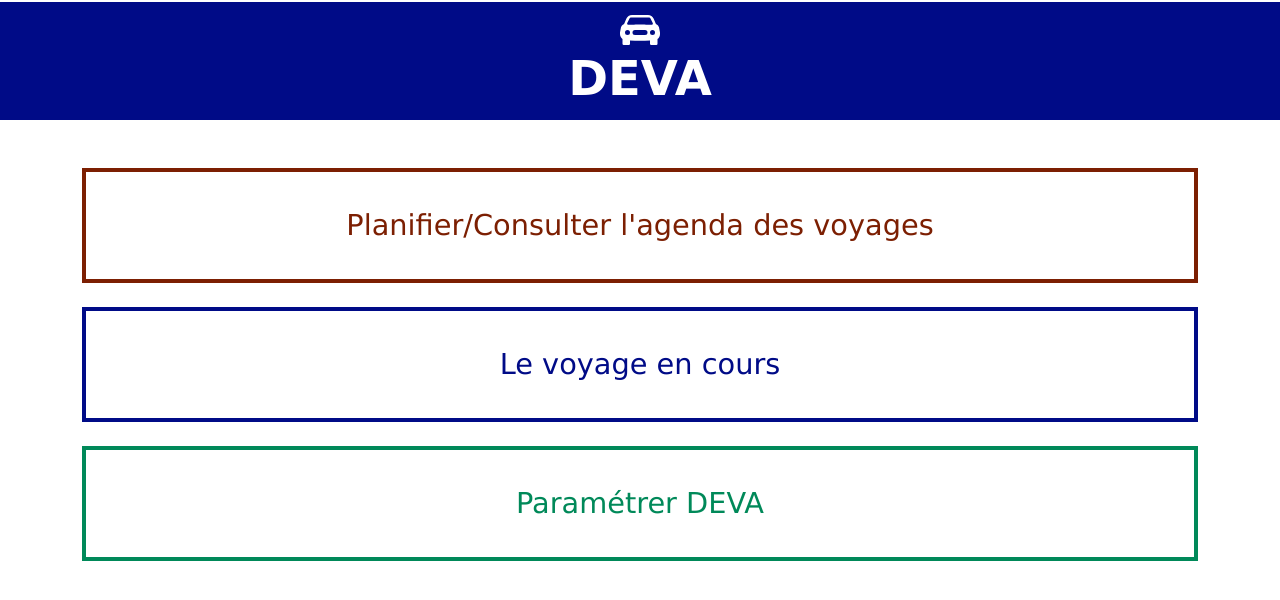
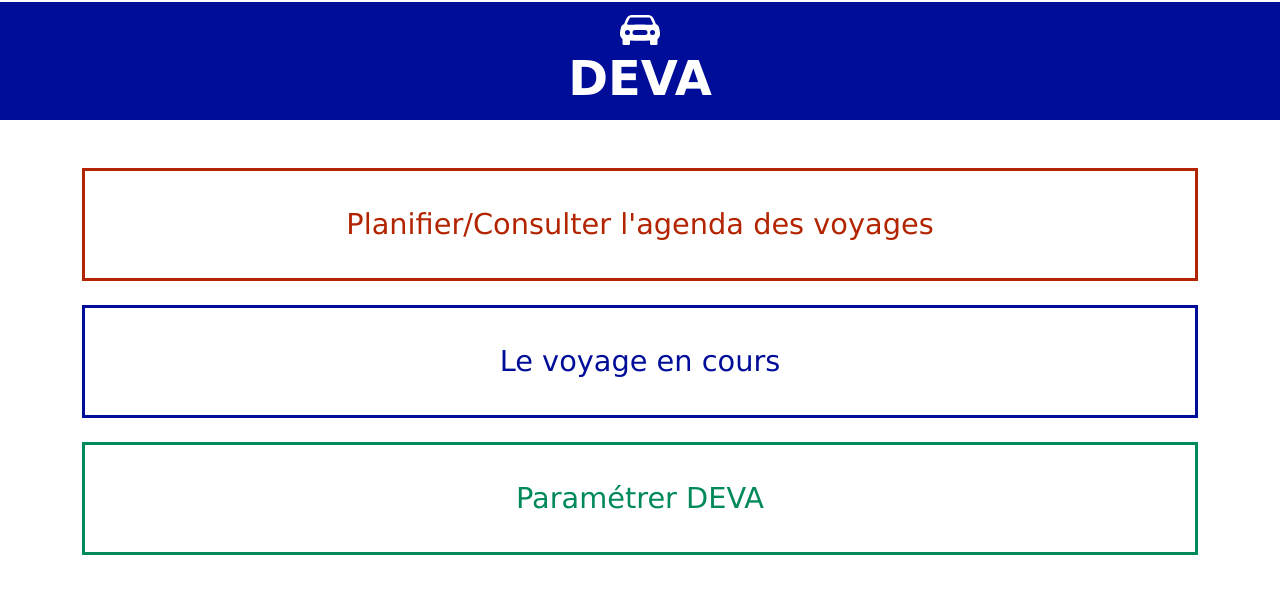
Before and after one commit to sioux46/Serenity2, a PHP site: page / in a window 1280 px wide. Shown: the top 600 px of the page. Run offline with PHP 8.4, Linux system fonts and the light colour scheme; some libraries are stand-ins or nearby versions.

Commit message:
Start page color

```diff
--- a/evo-calendar.css
+++ b/evo-calendar.css
@@ -44,7 +44,7 @@ input:focus, textarea:focus, button:focus {
   width: 200px;
   height: 100%;
   float: left;
-  background-color: #7c1f02;
+  background-color: hsl(12, 100%, 35%);
   color: #fff;
   z-index: 1;
   -webkit-transition: all 0.3s ease;
@@ -71,7 +71,7 @@ input:focus, textarea:focus, button:focus {
   -webkit-transform: translate(100%, 0);
   -ms-transform: translate(100%, 0);
   transform: translate(100%, 0);
-  background-color: #7c1f02;
+  background-color: hsl(12, 100%, 35%);
   padding: 10px 8px;
   cursor: pointer;
 }
@@ -264,7 +264,7 @@ tr.calendar-body .calendar-day .day.calendar-active:hover {
 
 tr.calendar-body .calendar-day .day.calendar-today {
   color: #fff;
-  background-color: #7c1f02;
+  background-color: hsl(12, 100%, 35%);
 }
 
 tr.calendar-body .calendar-day .day.calendar-today:hover {
@@ -324,7 +324,7 @@ tr.calendar-body .calendar-day .day[disabled] {
   height: 40px;
   top: 0;
   right: 0;
-  background-color: #7c1f02;
+  background-color: hsl(12, 100%, 35%);
   padding: 10px;
   cursor: pointer;
   z-index: 1;
@@ -339,7 +339,7 @@ tr.calendar-body .calendar-day .day[disabled] {
 .event-list > .event-empty {
   padding: 15px 10px;
   background-color: white;
-  border: 1px solid #7c1f02;
+  border: 1px solid hsl(12, 100%, 35%);
 }
 
 .event-list > .event-empty > p {
@@ -491,7 +491,7 @@ tr.calendar-body .calendar-day .day[disabled] {
 /* fallback color */
 .event-container > .event-icon > div[class^=event-bullet-],
 .event-indicator > .type-bullet > div[class^=type-] {
-  background-color: #7c1f02;
+  background-color: hsl(12, 100%, 35%);
 }
 
 .event-container > .event-icon > div.event-bullet-event,
@@ -807,7 +807,7 @@ button.icon-button > span.chevron-arrow-right {
     position: relative;
     padding: 10px 20px;
     text-align: center;
-    background-color: #7c1f02;
+    background-color: hsl(12, 100%, 35%);
     -webkit-box-shadow: 0 3px 8px -3px rgba(53, 43, 80, 0.65);
     box-shadow: 0 3px 8px -3px rgba(53, 43, 80, 0.65);
   }
@@ -828,7 +828,7 @@ button.icon-button > span.chevron-arrow-right {
     width: 100%;
     height: calc(100% - 43px);
     overflow-y: auto;
-    background-color: #7c1f02;
+    background-color: hsl(12, 100%, 35%);
     -webkit-transform: translateY(0);
     -ms-transform: translateY(0);
     transform: translateY(0);
--- a/evo-calendar.scss
+++ b/evo-calendar.scss
@@ -11,7 +11,7 @@
  *
 */
 
-$month-bg-color: rgba(#7c1f02, 1); // $sebBrown //hsla(157, 53%, 28%, 1); // hsla(180, 80%, 16%, 1); //   8773c1
+$month-bg-color: hsla(12, 100%, 35%, 1); // #8f1d00; // #882107; // rgba(#7c1f02, 1); // $sebBrown //hsla(157, 53%, 28%, 1); // hsla(180, 80%, 16%, 1); //   8773c1
 
 *, ::after, ::before {
     -webkit-box-sizing: border-box;
--- a/index.css
+++ b/index.css
@@ -14,7 +14,7 @@ body {
 #startButton {
   display: none;
   background-color: white;
-  border: 3px solid #000b87;
+  border: 3px solid hsl(235, 100%, 30%);
   border-radius: 50%;
   vertical-align: initial;
   margin-left: auto;
@@ -22,7 +22,7 @@ body {
 }
 
 .deva-tittle {
-  background-color: #000b87 !important;
+  background-color: hsl(235, 100%, 30%) !important;
 }
 
 .s-page {
@@ -35,7 +35,7 @@ body {
 .start-page-btn {
   border-radius: 0;
   font-size: 1.8rem;
-  border-width: 4px;
+  border-width: 3px;
   padding-top: 2rem;
   padding-bottom: 2rem;
 }
@@ -45,13 +45,13 @@ body {
 }
 
 #sheduleButton {
-  color: #7c1f02 !important;
-  border-color: #7c1f02 !important;
+  color: hsl(12, 100%, 35%) !important;
+  border-color: hsl(12, 100%, 35%) !important;
 }
 
 #voyageButton {
-  color: #000b87 !important;
-  border-color: #000b87 !important;
+  color: hsl(235, 100%, 30%) !important;
+  border-color: hsl(235, 100%, 30%) !important;
 }
 
 #paramButton {
@@ -60,7 +60,7 @@ body {
 }
 
 #voyage-title {
-  background-color: #000b87;
+  background-color: hsl(235, 100%, 30%);
 }
 
 .s-start {
--- a/index.php
+++ b/index.php
@@ -45,11 +45,9 @@
     </div>
     <div class="container">
       <div class="d-grid gap-4 text-center">
-        <!-- data-bs-target="#modalOntoTree" -->
+                                                <!-- data-bs-target="#modalOntoTree" -->
         <button id="sheduleButton" type="button" class="start-page-btn btn btn-outline-primary" >Planifier/Consulter l'agenda des voyages</button>
-
         <button id="voyageButton" type="button" class="start-page-btn btn btn-outline-primary">Le voyage en cours</button>
-
         <button id="paramButton" type="button" class="start-page-btn btn btn-outline-primary">Paramétrer DEVA</button>
       </div>
     </div>
@@ -122,7 +120,6 @@
       </div>
     </div>
   </div>
-
   <!--                                     -->
   <!--    eventModal  create new event     -->
   <!--                                     -->
@@ -156,7 +153,6 @@
         </div>
       </div>
     </div>
-
 <!--
     <div  class="row justify-content-evenly mt-5">
       <div class="col-sm-5 border border-2 m-3">
--- a/index.scss
+++ b/index.scss
@@ -1,9 +1,9 @@
 /* Define standard variables and values */
 $colorBeige: #e9ecef;
 $enable-button-pointers: true;
-$sDarkBlue: #000b87; // darkblue;
-$sebBrown: #7c1f02;
-$sBgSuccess: #008959;
+$sebDarkBlue: hsla(235, 100%, 30%, 1); // #000b87; // darkblue;
+$sebBrown: hsla(12, 100%, 35%, 1); // #8f1d00;  // #882107; // #7c1f02;
+$sebGreen: #008959;
 
 /* Use the variables */
 body {
@@ -30,7 +30,7 @@ body {
 #startButton {
   display: none;
   background-color: white;
-  border: 3px solid $sDarkBlue;
+  border: 3px solid $sebDarkBlue;
   border-radius: 50%;
   vertical-align: initial;
   margin-left: auto;
@@ -38,7 +38,7 @@ body {
 }
 
 .deva-tittle {
-  background-color: $sDarkBlue !important;
+  background-color: $sebDarkBlue !important;
 }
 
 .s-page {
@@ -56,12 +56,12 @@ body {
 .start-page-btn {
   border-radius: 0; // 0.5rem;
   font-size: 1.8rem; // 2rem;
-  // font-weight: 900;
-  border-width: 4px;
+  //font-weight: 900;
+  border-width: 3px;
   padding-top: 2rem;
   padding-bottom: 2rem;
-  //  color: $sDarkBlue !important;
-  //  border-color: $sDarkBlue !important;
+  //  color: $sebDarkBlue !important;
+  //  border-color: $sebDarkBlue !important;
 }
 
 .start-page-btn:hover {
@@ -75,17 +75,17 @@ body {
 }
 
 #voyageButton {
-  color: $sDarkBlue !important;
-  border-color: $sDarkBlue !important;
+  color: $sebDarkBlue !important;
+  border-color: $sebDarkBlue !important;
 }
 
 #paramButton {
-  color: $sBgSuccess !important;
-  border-color: $sBgSuccess !important;
+  color: $sebGreen !important;
+  border-color: $sebGreen !important;
 }
 
 #voyage-title {
-  background-color: $sDarkBlue;
+  background-color: $sebDarkBlue;
 }
 
 .s-start {
```
Also changed, not shown: 1 other file.
